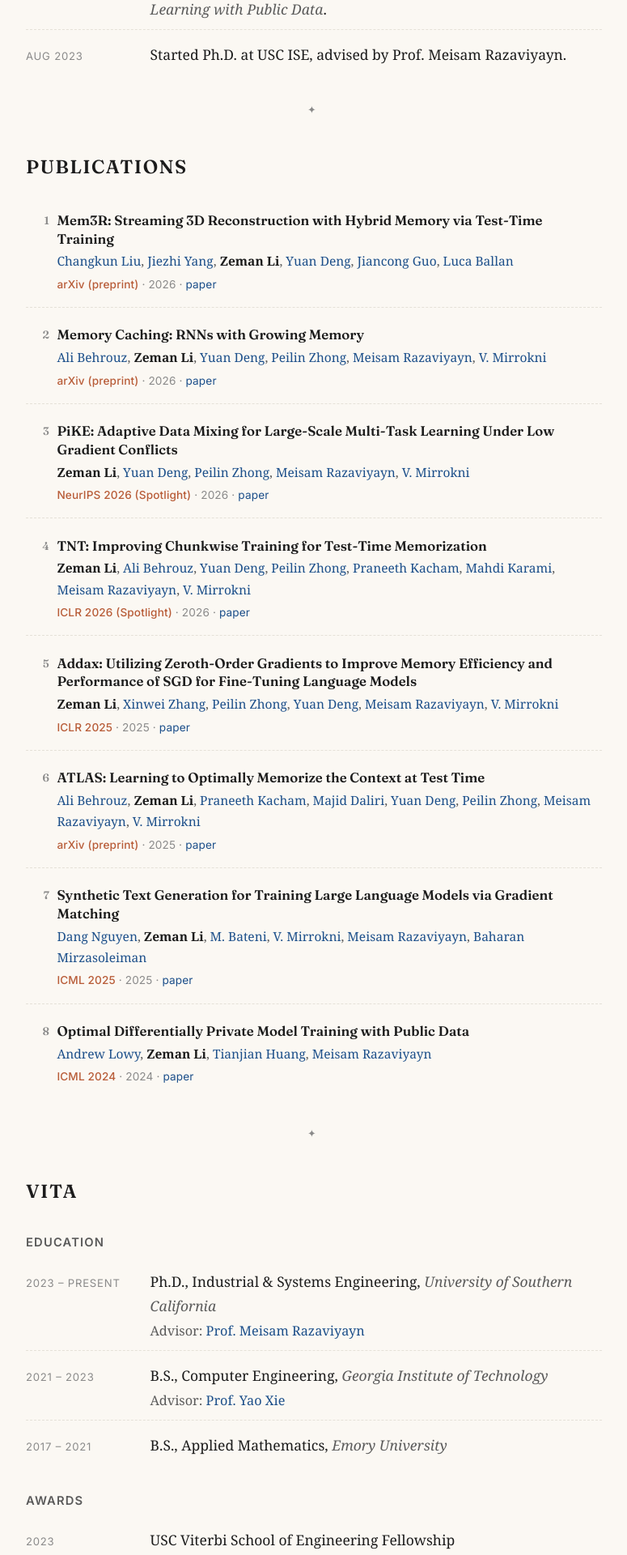
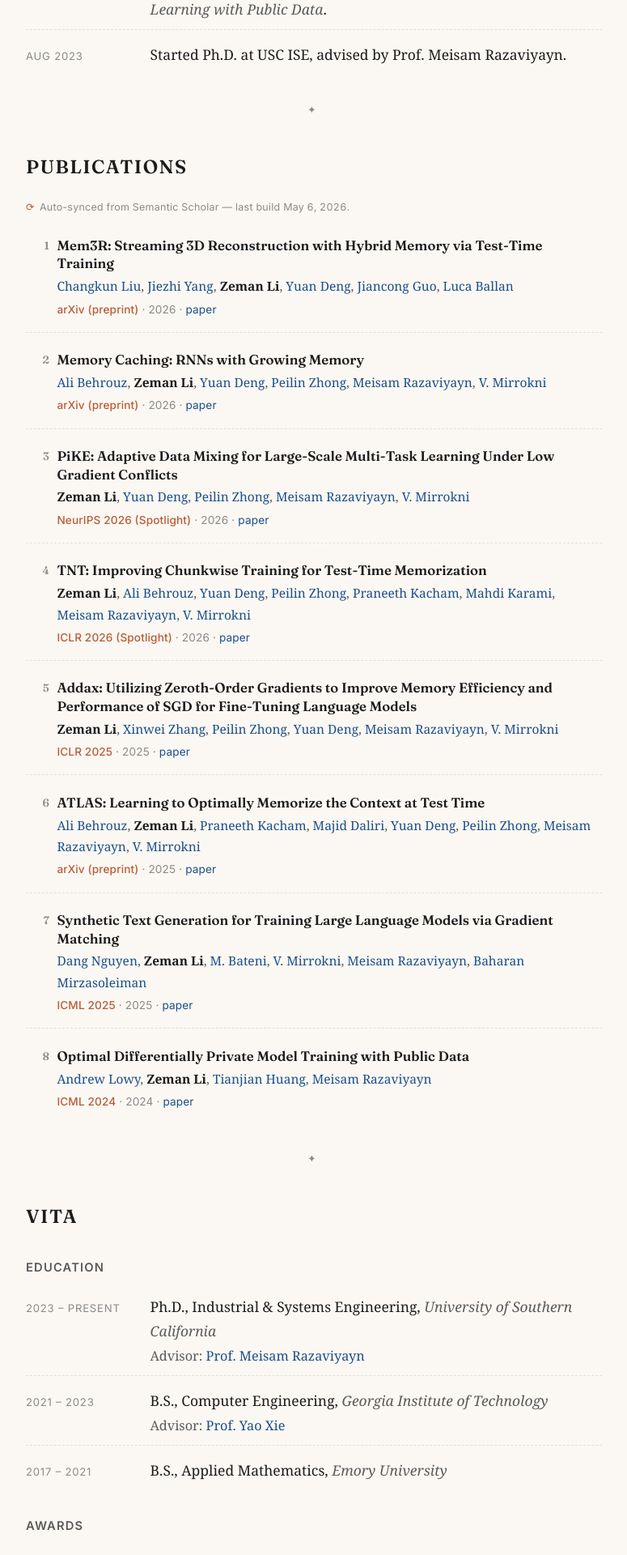
Before and after one commit to lizeman/lizeman.github.io, a Jekyll site: the page built from index.md, in a window 1280 px wide. Shown: the part 1642-3562 px from the top of the page at 81% size, without its empty margins (252-1027 px from the left). Built offline with Jekyll 4.4.1, drawn with Linux system fonts in a browser that asks for light colours.

Commit message:
publications: surface "last build" timestamp as freshness signal
Visitors who land on the page have no signal that the publications
list is daily-synced. Added a small line under the heading:
"⟳ Auto-synced from Semantic Scholar — last build May 6, 2026."

site.time is the build time; the daily scholar-sync workflow runs
fetch_scholar.py + commit + push, which triggers a Pages rebuild
and bumps site.time, so this is an accurate freshness signal.

Print stylesheet hides .pub-fresh — a printed CV doesn't care.

Co-Authored-By: Claude Opus 4.7 (1M context) <noreply@anthropic.com>

```diff
--- a/_includes/publications.html
+++ b/_includes/publications.html
@@ -1,4 +1,9 @@
 <h2 id="publications-heading">Publications</h2>
+<p class="pub-fresh">
+  <span aria-hidden="true">⟳</span>
+  Auto-synced from Semantic Scholar &mdash; last build
+  <time datetime="{{ site.time | date_to_xmlschema }}">{{ site.time | date: "%b %-d, %Y" }}</time>.
+</p>
 <p class="visually-hidden" id="publications-meta">{{ site.data.publications | size }} entries, newest first.</p>
 <ol class="pubs" reversed aria-labelledby="publications-heading" aria-describedby="publications-meta">
 {% for pub in site.data.publications %}
--- a/assets/css/main.css
+++ b/assets/css/main.css
@@ -317,6 +317,15 @@ code {
 .cv-sub { font-size: 0.93em; color: var(--muted); }
 
 /* ---------- Publications ---------- */
+.pub-fresh {
+  font-family: var(--sans);
+  font-size: 0.78rem;
+  color: var(--soft);
+  margin: 0.4rem 0 0.2rem;
+  letter-spacing: 0.02em;
+}
+.pub-fresh span { color: var(--accent); margin-right: 0.2em; }
+.pub-fresh time { font-variant-numeric: tabular-nums; }
 .pubs {
   list-style: none;
   padding: 0;
@@ -582,7 +591,7 @@ body.game .game-back {
   html, body { background: #fff; color: #000; font-size: 11pt; }
   .grain, .skip-link, .anchor-nav, .visitor-line,
   #playground, .playground-grid, .play-card,
-  .site-footer .disclaimer, .cipher,
+  .site-footer .disclaimer, .cipher, .pub-fresh,
   body.game .game-back { display: none !important; }
   main.page { max-width: 100%; margin: 0; padding: 0.5in 0.6in; }
   a { color: #000; background: none !important; text-decoration: none; }
```
